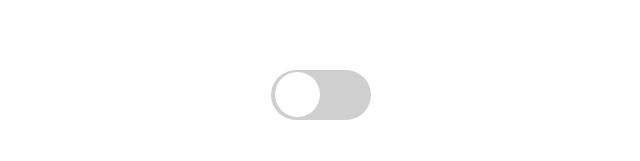
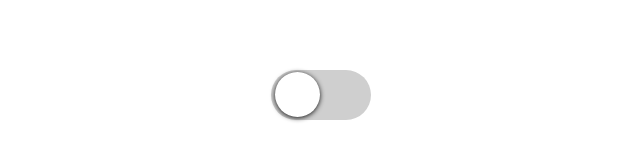
Before and after one commit to KwameWilson/Dark-Light-Mode, a plain HTML site: page index.html in a window 1280 px wide. Shown: the part 335-496 px from the top of the page, 319-959 px from the left. Drawn offline with Linux system fonts and the light colour scheme.

Commit message:
Added box-shadow property to toggle

```diff
--- a/css/style.css
+++ b/css/style.css
@@ -46,6 +46,7 @@
     left: 4px;
     bottom: 3px;
     border-radius: 60px;
+    box-shadow: 0px 1px 5px 0px rgba(0, 0, 0, 0.93);
     cursor: pointer;
     transition: 0.2s ease-in;
 }
```
